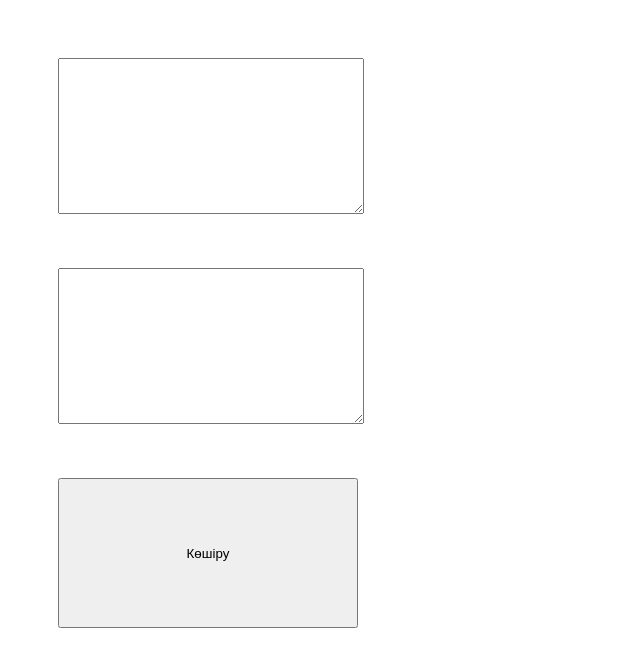
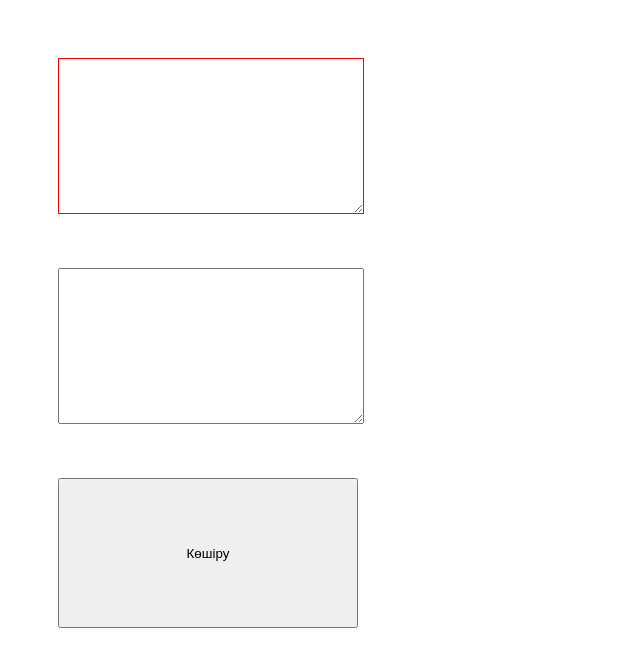
Before and after one commit to bagdarlamashy/bagdarlamashy.github.io, a plain HTML site: page tote.html in a window 1280 px wide. Shown: the whole page, without its empty margins (0-640 px from the left). Drawn offline with Linux system fonts and the light colour scheme.

Commit message:
Update tote.html

```diff
--- a/tote.html
+++ b/tote.html
@@ -11,7 +11,7 @@
 
 
 style="width:300px;height:150px;
- margin-top:50px; margin-left:50px;border:50; padding:100;
+ margin-top:50px; margin-left:50px;border-color:red; padding:100;
 
 
 " input type="text" id="trText" value=""></textarea></div>
```
